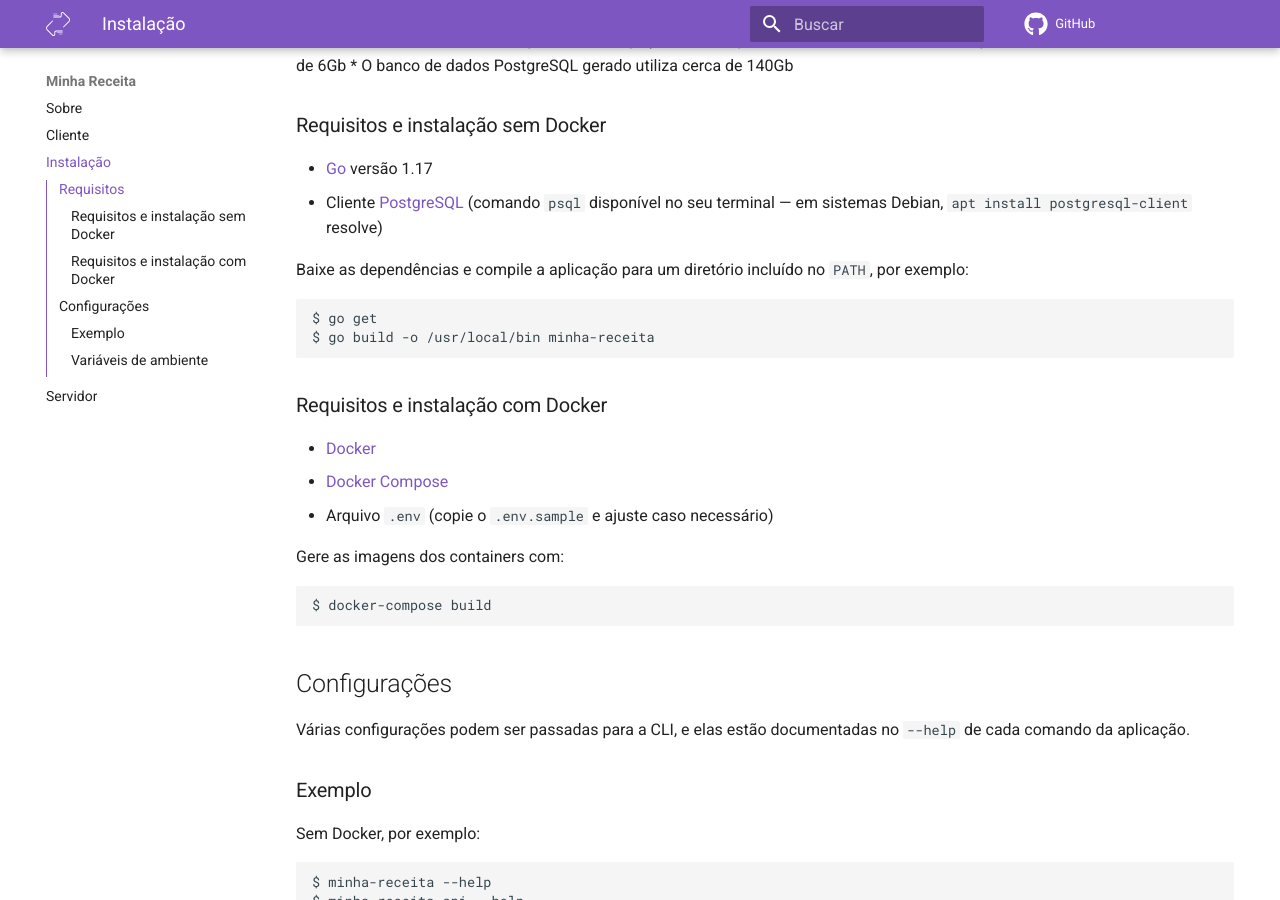
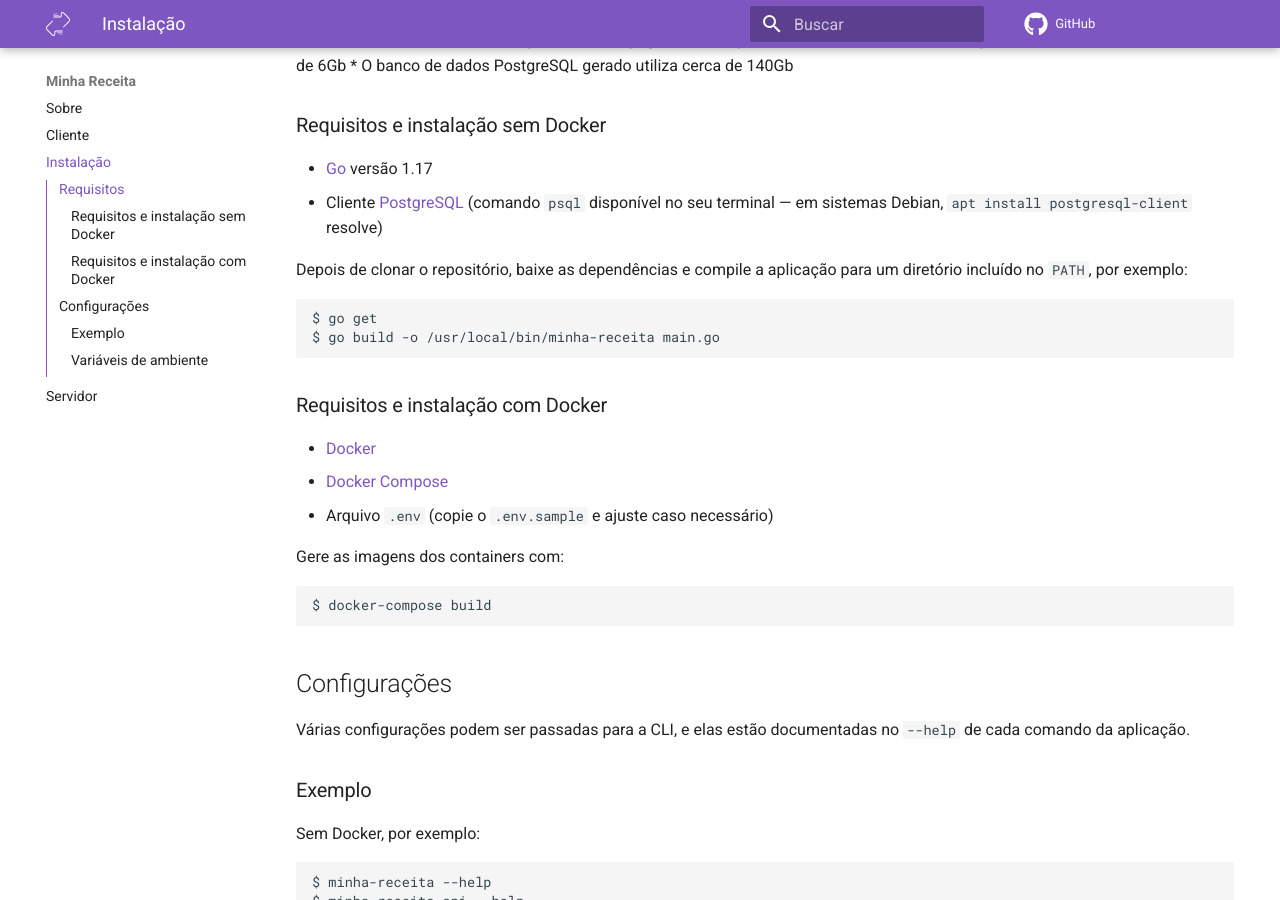
Before and after one commit to cuducos/minha-receita, an MkDocs documentation site: the page built from docs/instalacao.md, in a window 1280 px wide and 900 px high, scrolled down 362 px. Built offline with MkDocs 1.6.1 and Material for MkDocs 9.7.7, drawn with Linux system fonts in a browser that asks for light colours; comment, search, counter and statistics services are not loaded.

Commit message:
Fixes build command in the docs
Closes #118

````diff
--- a/docs/instalacao.md
+++ b/docs/instalacao.md
@@ -18,11 +18,11 @@ _Talvez_ seja necessário um sistema UNIX (Linux ou macOS), mas não tenho certe
 * [Go](https://golang.org/) versão 1.17
 * Cliente [PostgreSQL](https://www.postgresql.org/) (comando `psql` disponível no seu terminal — em sistemas Debian, `apt install postgresql-client` resolve)
 
-Baixe as dependências e compile a aplicação para um diretório incluído no `PATH`, por exemplo:
+Depois de clonar o repositório, baixe as dependências e compile a aplicação para um diretório incluído no `PATH`, por exemplo:
 
 ```console
 $ go get
-$ go build -o /usr/local/bin minha-receita
+$ go build -o /usr/local/bin/minha-receita main.go
 ```
 
 ### Requisitos e instalação com Docker
````
